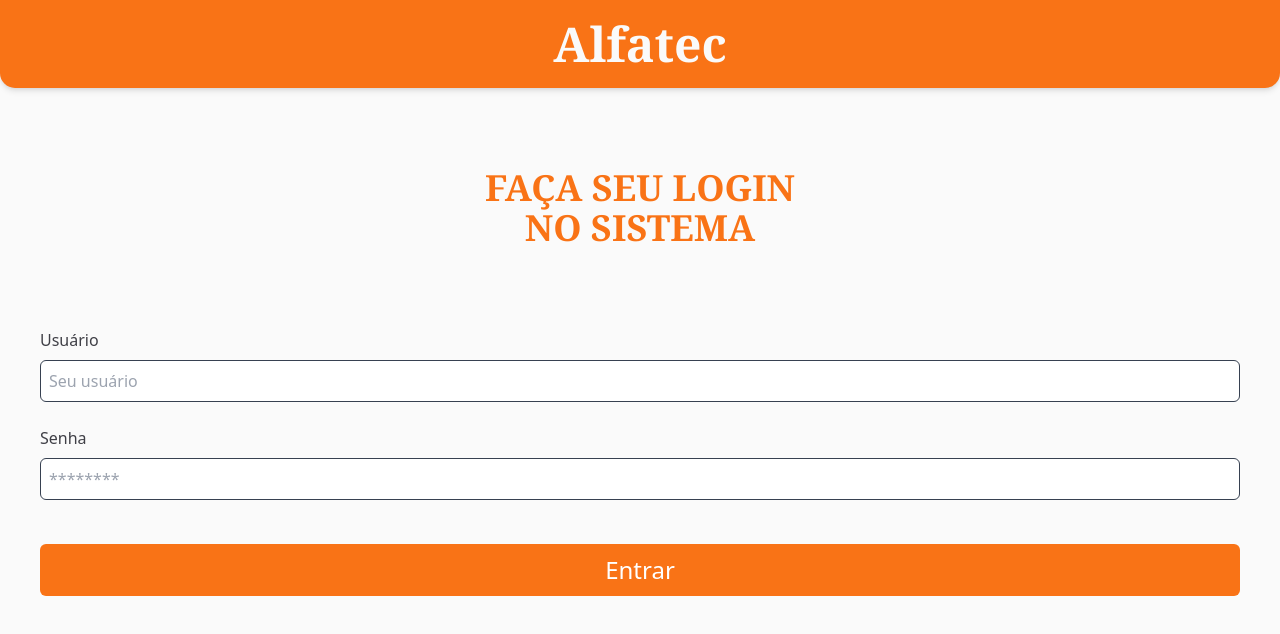
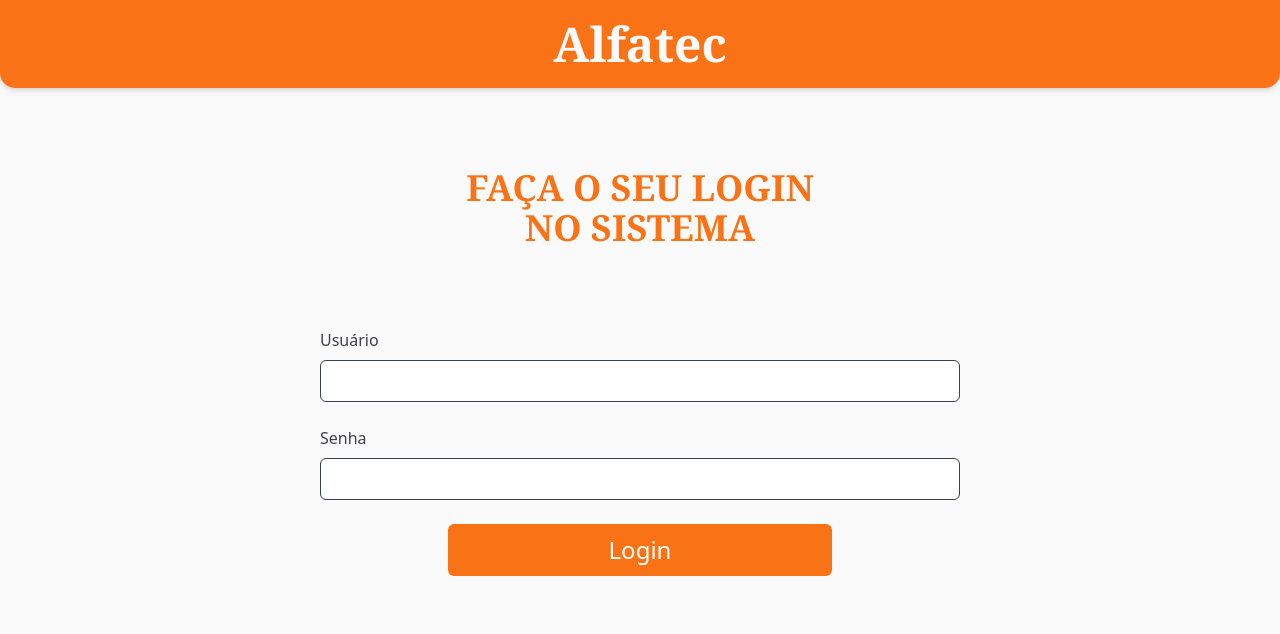
Before and after one commit to letticiamoura/registro-facial, a React (Vite) app: page /registro-facial/login in a window 1280 px wide. Shown: the top 634 px of the page. Built offline with nearby package versions, Linux system fonts and the light colour scheme.

Commit message:
feat: Login consumindo api fake

```diff
--- a/src/pages/Login.tsx
+++ b/src/pages/Login.tsx
@@ -1,68 +1,60 @@
-import { useNavigate } from "react-router-dom";
-import Layout from "../components/Layout";
-import { FormEvent, useEffect, useState } from "react";
+import { useState } from 'react';
+import axios from 'axios';
+import { useNavigate } from 'react-router-dom';
+import Layout from '../components/Layout';
 
 export default function Login() {
+
+  const [username, setUsername] = useState('');
+  const [password, setPassword] = useState('');
+  const [error, setError] = useState('');
   const navigate = useNavigate();
 
-    const [autentic, setAutentic] = useState(false);
-    const [email, setEmail] = useState("");
-    const [password, setPassword] = useState("");
-    const [submitted, setSubmitted] = useState(false);
-
-    const handleLogin = (e: FormEvent) => {
+  const handleLogin = async (e: React.FormEvent) => {
     e.preventDefault();
-        setSubmitted(true);
-
-        const validEmail = "admin@gmail.com";
-        const validPassword = "admin";
-
-        if (email === validEmail && password === validPassword) {
-            setAutentic(true);
+    try {
+      const response = await axios.get(`http://localhost:5000/users?username=${username}&password=${password}`);
+      if (response.data.length > 0) {
+        navigate('/home');
       } else {
-            setAutentic(false);
+        setError('Usuário ou senha incorretos, tente novamente');
+      }
+    } catch (err) {
+      console.error(err);
+      setError('Ocorreu um erro ao tentar fazer login');
     }
   };
 
-    useEffect(() => {
-        if (autentic === true) {
-            navigate("/home");
-        } else if (submitted && autentic === false) {
-            alert("Email ou Senha incorreto");
-            navigate("/home");
-        }
-    }, [autentic, navigate, submitted]);
-
-    const label = "w-full space-y-2 text-zinc-700 text-md font-medium";
-    const classname = "w-full p-2 rounded-md border border-gray-700 focus:border-none focus:ring-2 focus:ring-orange-500 outline-none";
+  const label = "w-full md:w-[50vw] space-y-2 text-zinc-700 text-md font-medium";
+  const classname = "w-full p-2 rounded-md border border-gray-700 focus:border-none focus:ring-2 focus:ring-orange-500 outline-none md:w-[50vw]";
 
   return (
     <Layout>
-            <h2 className="pt-20 text-center text-4xl font-bold text-orange-500 font-serif uppercase">Faça seu Login <br />no Sistema</h2>
+      <h2 className="pt-20 text-center text-4xl font-bold text-orange-500 font-serif uppercase">Faça o seu Login <br />no Sistema</h2>
       <form onSubmit={handleLogin} className="pt-20 px-10 flex space-y-6 flex-col items-center">
-                <label htmlFor="email" className={label}>Usuário <br />
+
+          <label className={label}>Usuário <br />
             <input
                 type="text"
-                        placeholder="Seu usuário"
+                value={username}
+                onChange={(e) => setUsername(e.target.value)}
                 required
                 className={classname}
-                        value={email}
-                        onChange={(e) => setEmail(e.target.value)}
             />
           </label>
-                <label htmlFor="password" className={label}>Senha <br />
+
+          <label className={label}>Senha <br />
             <input
                 type="password"
-                        placeholder="********"
+                value={password}
+                onChange={(e) => setPassword(e.target.value)}
                 required
                 className={classname}
-                        value={password}
-                        onChange={(e) => setPassword(e.target.value)}
             />
           </label>
-                <button type="submit" className="pt-5 w-full">
-                    <input type="submit" value="Entrar" className="bg-orange-500 p-2.5 rounded-md w-full text-2xl text-white" />
-                </button>
+
+        {error && <p style={{ color: 'red' }}>{error}</p>}
+        <button type="submit" className="md:w-[30vw] bg-orange-500 p-2.5 rounded-md w-full text-2xl text-white" >Login</button>
       </form>
     </Layout>
   );
```
Lines whose indentation alone changed are shown as unchanged.
